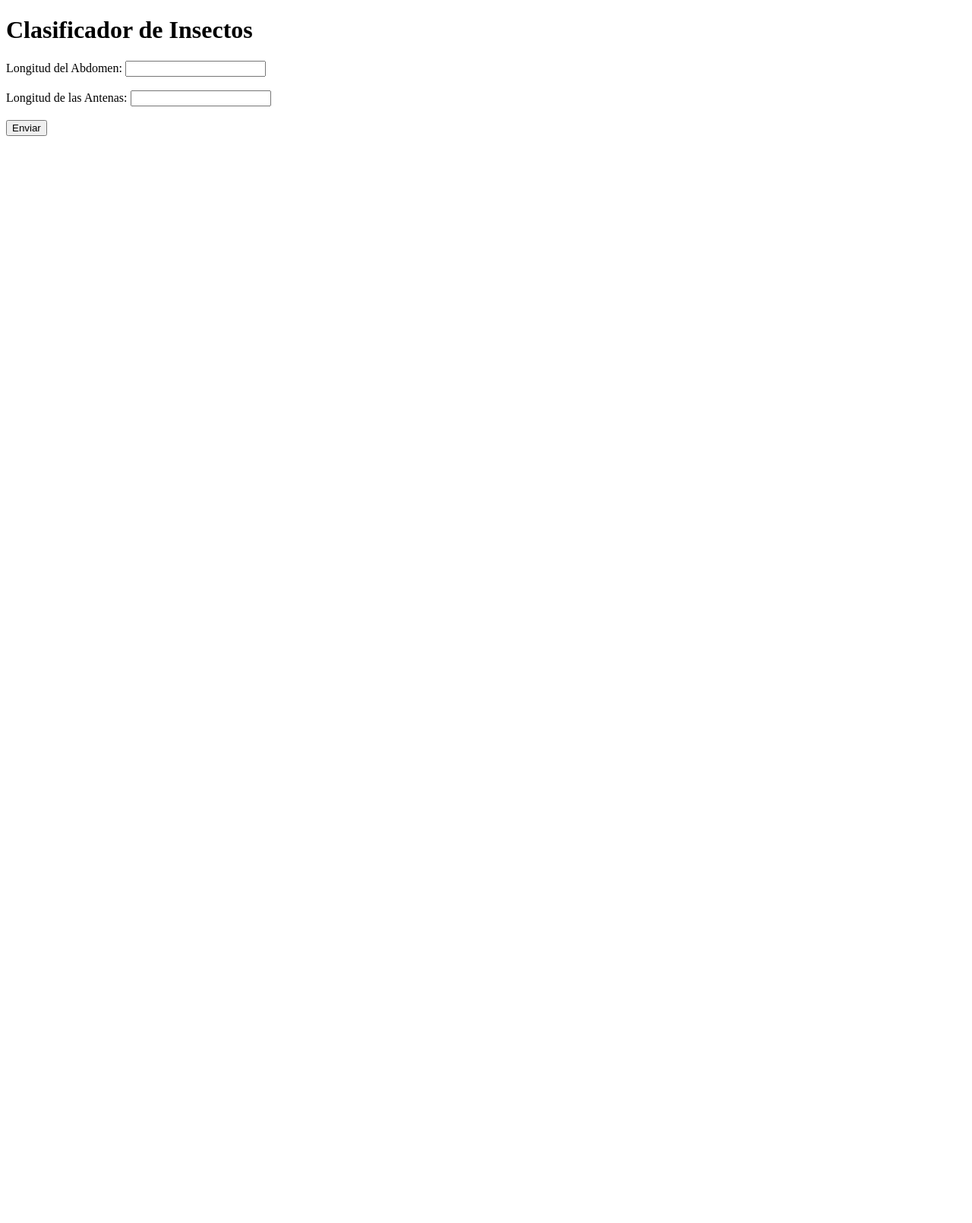
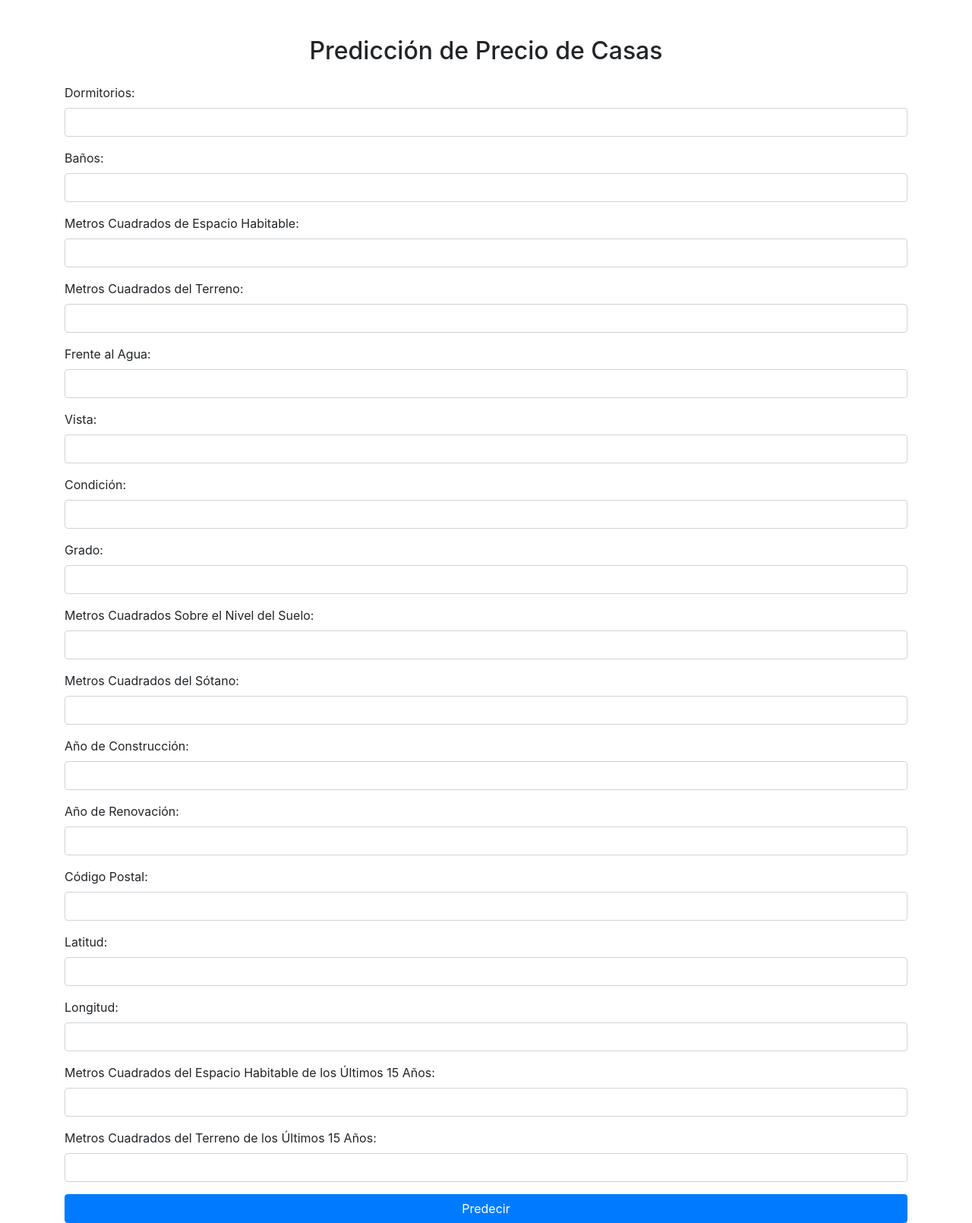
Before and after one commit to arelydtr/flask1, a Flask app: template templates/formulario.html in a window 1280 px wide. Shown: the whole page at 76% size. Before the commit the page ends 179 px from the top, so only its background shows below. Run offline with Flask 3, Linux system fonts and the light colour scheme; the template is opened without the code that fills it, so the values that code supplies are empty; parts of the project's set-up code (start-up, migrations or seed data) failed here and were passed over; some libraries are stand-ins or nearby versions.

Commit message:
Update formulario.html

```diff
--- a/templates/formulario.html
+++ b/templates/formulario.html
@@ -1,44 +1,109 @@
 <!DOCTYPE html>
-<html>
+<html lang="en">
 <head>
-    <title>Clasificador de Insectos</title>
-    <script>
-        function clasificarInsecto(event) {
-            event.preventDefault();
-            const abdomen = document.getElementById('abdomen').value;
-            const antena = document.getElementById('antena').value;
-
-            fetch('/predict', {
-                method: 'POST',
-                headers: {
-                    'Content-Type': 'application/x-www-form-urlencoded',
-                },
-                body: `abdomen=${abdomen}&antena=${antena}`,
-            })
-            .then(response => response.json())
-            .then(data => {
-                if (data.error) {
-                    document.getElementById('resultado').innerText = 'Error: ' + data.error;
-                } else {
-                    document.getElementById('resultado').innerText = 'El insecto es una ' + data.categoria;
-                }
-            })
-            .catch(error => {
-                document.getElementById('resultado').innerText = 'Error en la solicitud.';
-                console.error('Error:', error);
-            });
-        }
-    </script>
+    <meta charset="UTF-8">
+    <meta name="viewport" content="width=device-width, initial-scale=1.0">
+    <title>Predicción de Precio de Casas</title>
+    <link rel="stylesheet" href="https://stackpath.bootstrapcdn.com/bootstrap/4.5.2/css/bootstrap.min.css">
+    <link rel="stylesheet" href="{{ url_for('static', filename='styles.css') }}">
 </head>
 <body>
-    <h1>Clasificador de Insectos</h1>
-    <form id="formulario" onsubmit="clasificarInsecto(event)">
-        <label for="abdomen">Longitud del Abdomen:</label>
-        <input type="text" id="abdomen" name="abdomen"><br><br>
-        <label for="antena">Longitud de las Antenas:</label>
-        <input type="text" id="antena" name="antena"><br><br>
-        <input type="submit" value="Enviar">
-    </form>
-    <p id="resultado"></p>
+    <div class="container mt-5">
+        <h2 class="text-center">Predicción de Precio de Casas</h2>
+        <form method="POST" class="mt-4">
+            <div class="form-group">
+                <label for="bedrooms">Dormitorios:</label>
+                <input type="text" class="form-control" name="bedrooms" required>
+            </div>
+
+            <div class="form-group">
+                <label for="bathrooms">Baños:</label>
+                <input type="text" class="form-control" name="bathrooms" required>
+            </div>
+
+            <div class="form-group">
+                <label for="sqft_living">Metros Cuadrados de Espacio Habitable:</label>
+                <input type="text" class="form-control" name="sqft_living" required>
+            </div>
+
+            <div class="form-group">
+                <label for="sqft_lot">Metros Cuadrados del Terreno:</label>
+                <input type="text" class="form-control" name="sqft_lot" required>
+            </div>
+
+            <div class="form-group">
+                <label for="waterfront">Frente al Agua:</label>
+                <input type="text" class="form-control" name="waterfront" required>
+            </div>
+
+            <div class="form-group">
+                <label for="view">Vista:</label>
+                <input type="text" class="form-control" name="view" required>
+            </div>
+
+            <div class="form-group">
+                <label for="condition">Condición:</label>
+                <input type="text" class="form-control" name="condition" required>
+            </div>
+
+            <div class="form-group">
+                <label for="grade">Grado:</label>
+                <input type="text" class="form-control" name="grade" required>
+            </div>
+
+            <div class="form-group">
+                <label for="sqft_above">Metros Cuadrados Sobre el Nivel del Suelo:</label>
+                <input type="text" class="form-control" name="sqft_above" required>
+            </div>
+
+            <div class="form-group">
+                <label for="sqft_basement">Metros Cuadrados del Sótano:</label>
+                <input type="text" class="form-control" name="sqft_basement" required>
+            </div>
+
+            <div class="form-group">
+                <label for="yr_built">Año de Construcción:</label>
+                <input type="text" class="form-control" name="yr_built" required>
+            </div>
+
+            <div class="form-group">
+                <label for="yr_renovated">Año de Renovación:</label>
+                <input type="text" class="form-control" name="yr_renovated" required>
+            </div>
+
+            <div class="form-group">
+                <label for="zipcode">Código Postal:</label>
+                <input type="text" class="form-control" name="zipcode" required>
+            </div>
+
+            <div class="form-group">
+                <label for="lat">Latitud:</label>
+                <input type="text" class="form-control" name="lat" required>
+            </div>
+
+            <div class="form-group">
+                <label for="long">Longitud:</label>
+                <input type="text" class="form-control" name="long" required>
+            </div>
+
+            <div class="form-group">
+                <label for="sqft_living15">Metros Cuadrados del Espacio Habitable de los Últimos 15 Años:</label>
+                <input type="text" class="form-control" name="sqft_living15" required>
+            </div>
+
+            <div class="form-group">
+                <label for="sqft_lot15">Metros Cuadrados del Terreno de los Últimos 15 Años:</label>
+                <input type="text" class="form-control" name="sqft_lot15" required>
+            </div>
+
+            <button type="submit" class="btn btn-primary btn-block">Predecir</button>
+        </form>
+        {% if prediction_text %}
+            <h3 class="text-center mt-4">{{ prediction_text }}</h3>
+        {% endif %}
+    </div>
+    <script src="https://code.jquery.com/jquery-3.5.1.slim.min.js"></script>
+    <script src="https://cdn.jsdelivr.net/npm/@popperjs/core@2.5.2/dist/umd/popper.min.js"></script>
+    <script src="https://stackpath.bootstrapcdn.com/bootstrap/4.5.2/js/bootstrap.min.js"></script>
 </body>
 </html>
```
